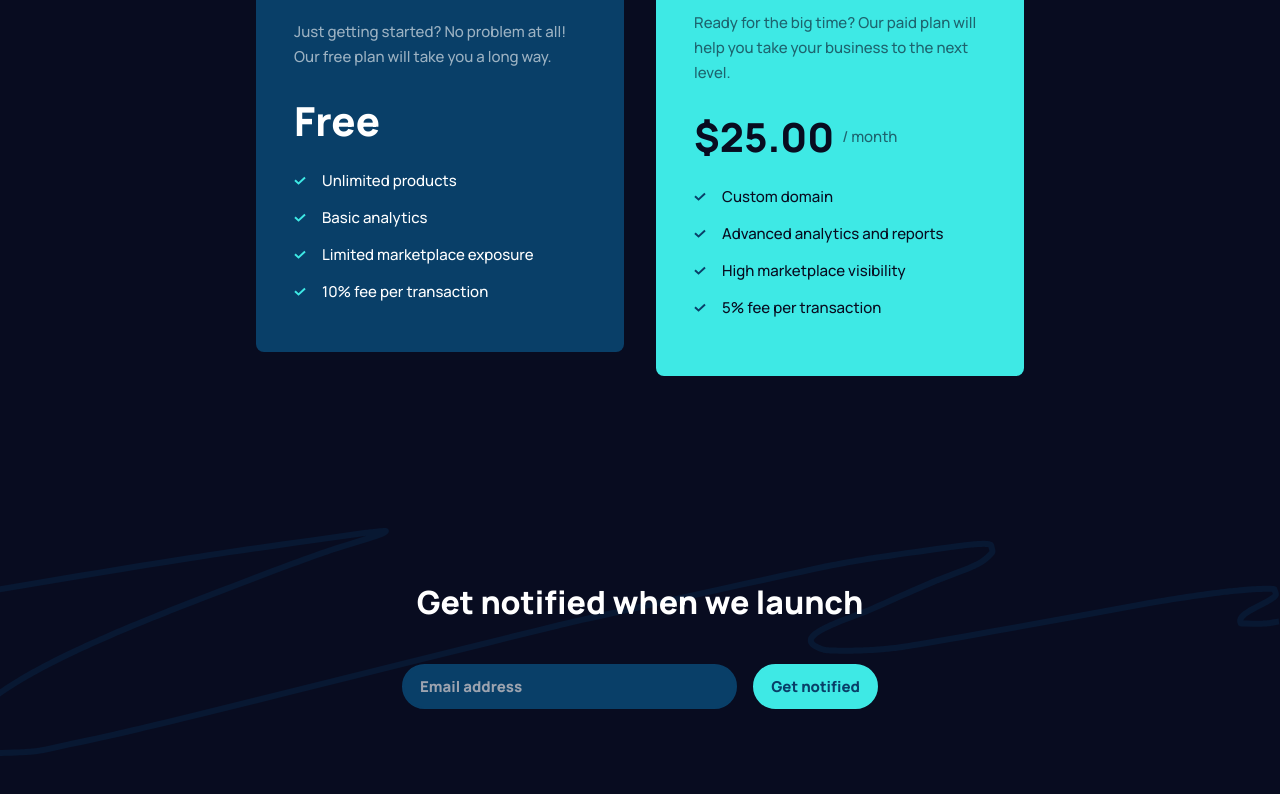
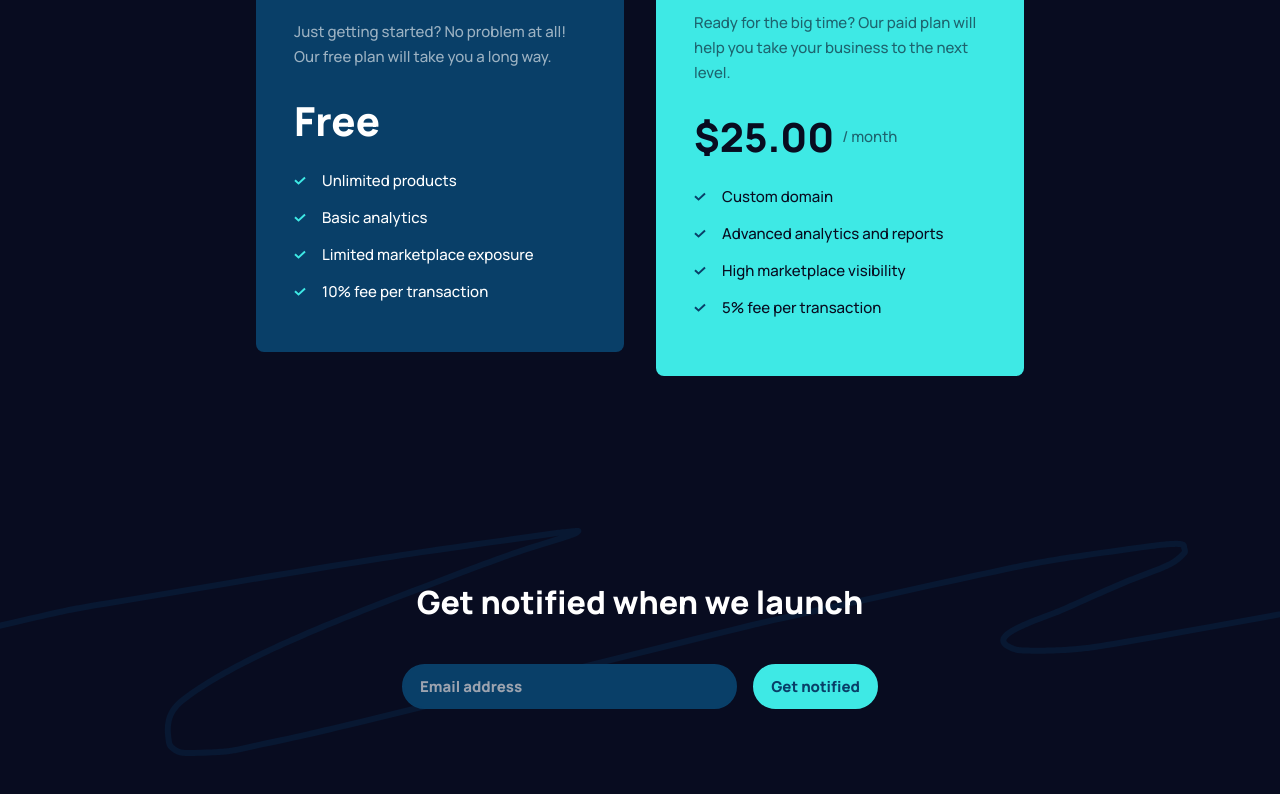
Before and after one commit to dcdm3g/maker-pre-launch-landing-page, a Next.js app: page / in a window 1280 px wide. Shown: the part 1820-2614 px from the top of the page. Built offline with nearby package versions, Linux system fonts and the light colour scheme.

Commit message:
Center footer background for tablets and desktops.

```diff
--- a/src/components/Footer.tsx
+++ b/src/components/Footer.tsx
@@ -2,7 +2,7 @@ import { GetNotifiedForm } from './GetNotifiedForm'
 
 export function Footer() {
   return (
-    <footer className="mt-20 flex min-h-[5rem] flex-col items-center gap-8 bg-footer-squiggle bg-[length:36.5rem] bg-top bg-no-repeat px-6 tablet:mt-10 tablet:min-h-[8.75rem] tablet:gap-7 tablet:bg-[length:63.875rem] tablet:bg-[right_-0.88rem_top] tablet:px-36 tablet:py-4 desktop:mt-14 desktop:min-h-[14.25rem] desktop:gap-10 desktop:bg-[length:104.0625rem] desktop:bg-right-top desktop:px-[22rem] desktop:pb-11 desktop:pt-[3.25rem]">
+    <footer className="mt-20 flex min-h-[5rem] flex-col items-center gap-8 bg-footer-squiggle bg-[length:36.5rem] bg-top bg-no-repeat px-6 tablet:mt-10 tablet:min-h-[8.75rem] tablet:gap-7 tablet:bg-[length:63.875rem] tablet:px-36 tablet:py-4 desktop:mt-14 desktop:min-h-[14.25rem] desktop:gap-10 desktop:bg-[length:104.0625rem] desktop:px-[22rem] desktop:pb-11 desktop:pt-[3.25rem]">
       <h2 className="text-center text-[1.5rem] font-extrabold leading-8 text-pure-white tablet:ml-[4.5rem] tablet:mr-[4.25rem] desktop:mx-0 desktop:text-xl">
         Get notified when we launch
       </h2>
```
